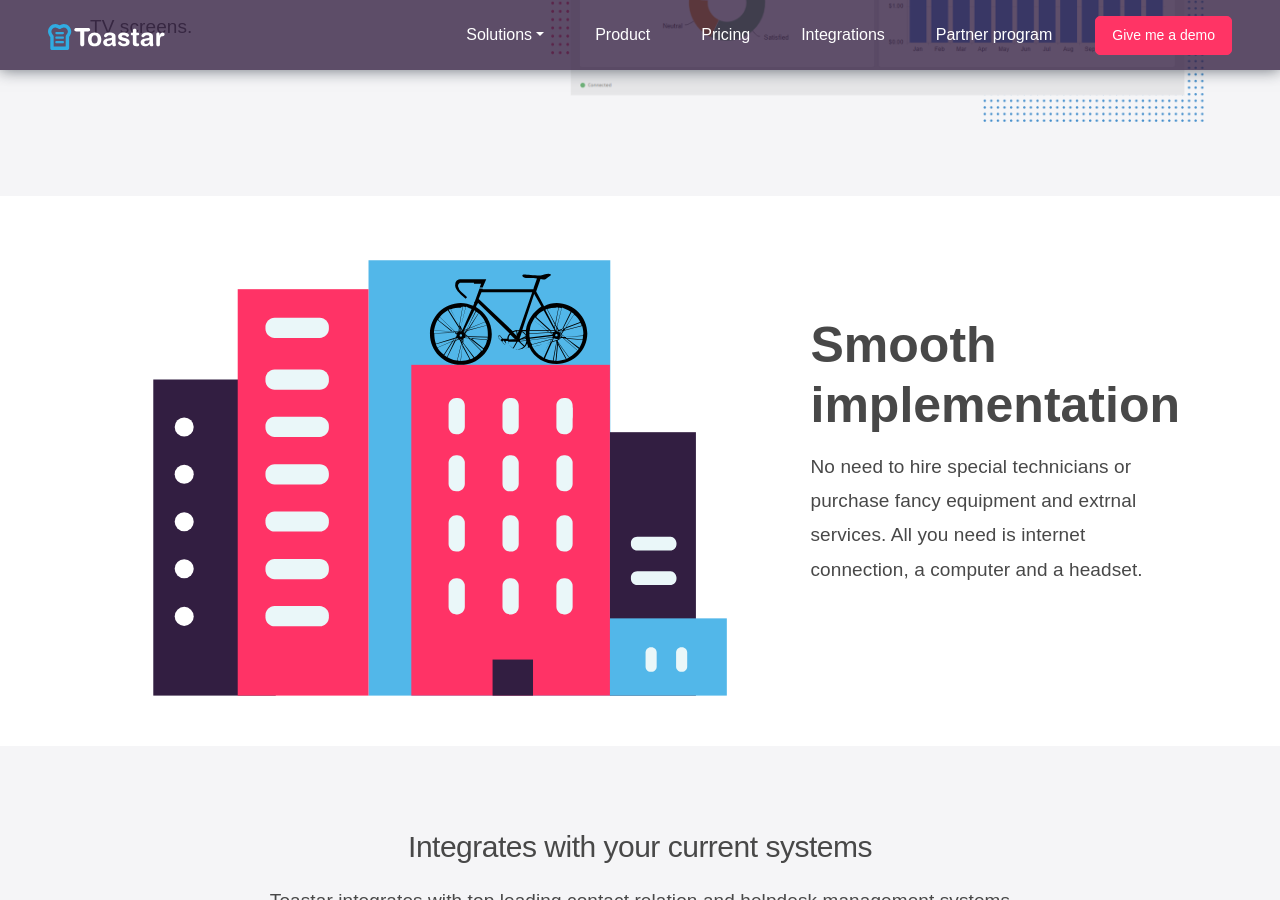
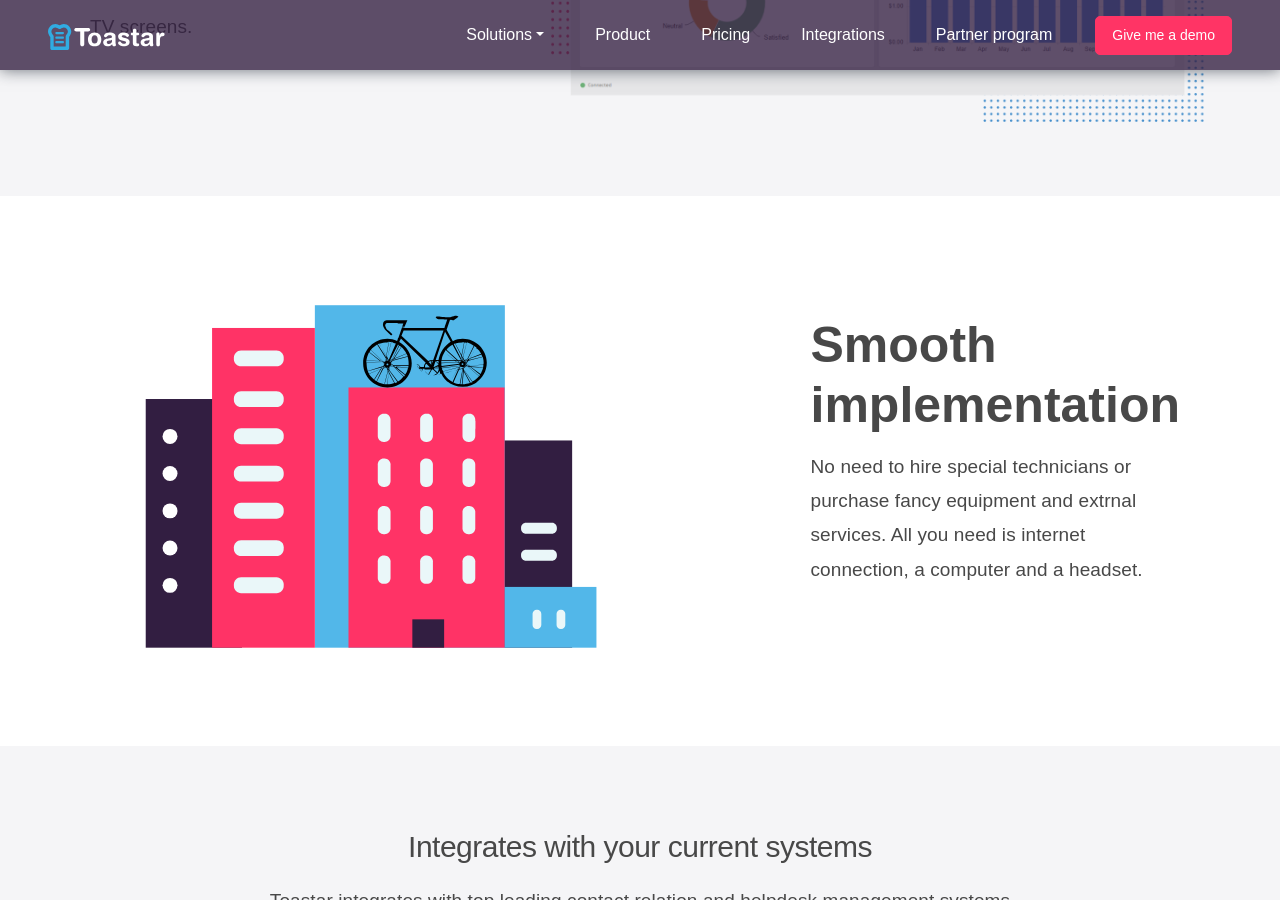
Before and after one commit to scienced/toastar-jekyll, a Jekyll site: the page built from call-center.html, in a window 1280 px wide and 900 px high, scrolled down 2159 px. Built offline with Jekyll 4.4.1, drawn with Linux system fonts in a browser that asks for light colours; nearby versions of some CDN libraries; some web fonts are replaced; a script that is not in the unit is left out.

Commit message:
redirect + custom image

```diff
--- a/call-center.html
+++ b/call-center.html
@@ -115,7 +115,7 @@ title: Toastar for sales teams
 					</div>
 				</div>
 				<div class="col-sm-8 order-md-1 changing-image px-5">
-					<img src="/assets/images/custom.svg" alt="popup"/>
+					<img src="/assets/images/custom.svg" alt="popup"/ class="py-5">
 				</div>
 			</div>
 		</div>
```
Also changed, not shown: 1 other file.
